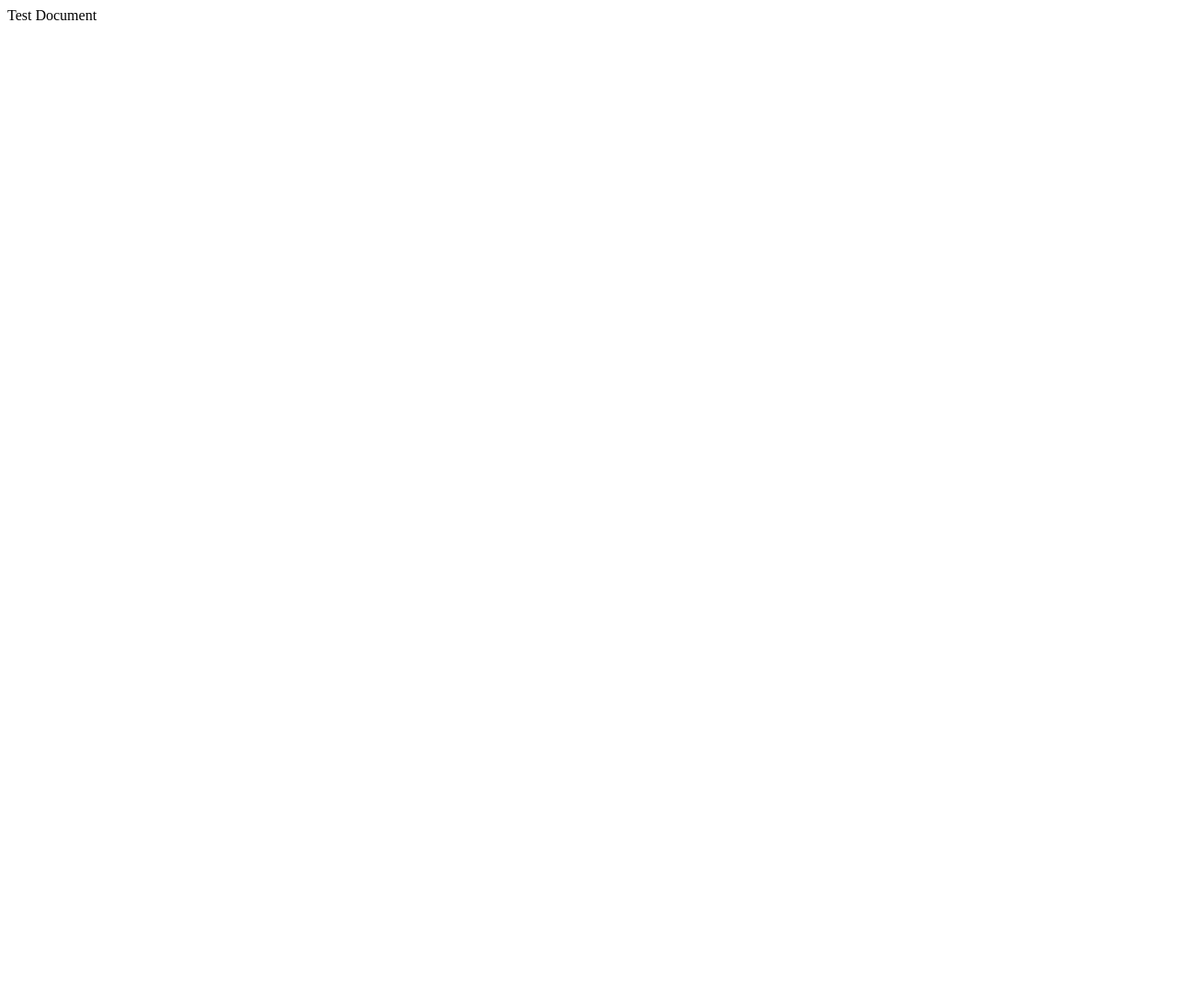
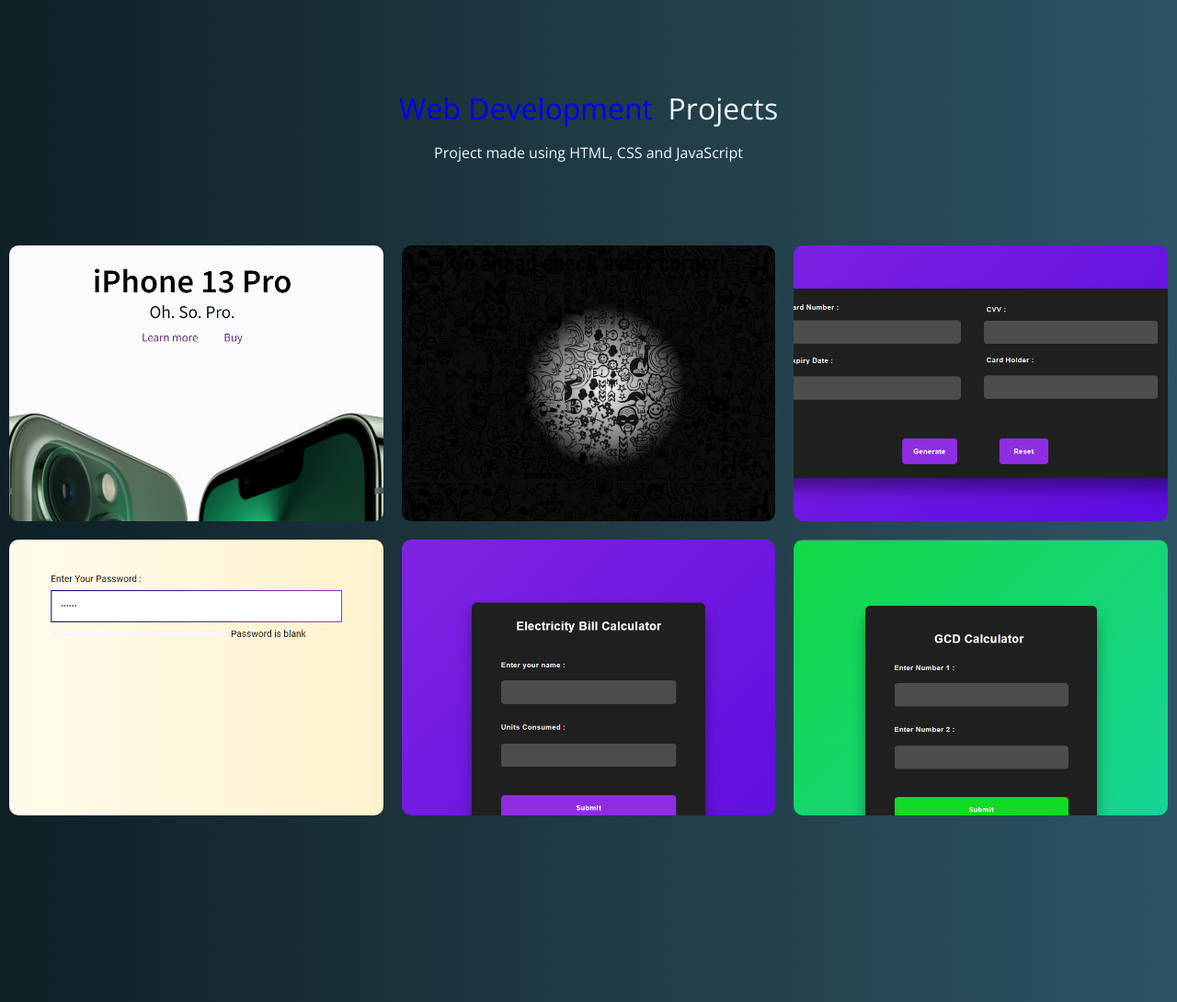
Before and after one commit to LiQuiD-404/Web-Dev-Projects, a plain HTML site: page index.html in a window 1280 px wide. Shown: the top 1090 px of the page at 92% size. Before the commit the page ends 800 px from the top, so only its background shows below. Drawn offline with nearby package versions, Linux system fonts and the light colour scheme.

Commit message:
Updated Code

```diff
--- a/index.html
+++ b/index.html
@@ -1,12 +1,45 @@
 <!DOCTYPE html>
 <html lang="en">
+
 <head>
     <meta charset="UTF-8">
     <meta http-equiv="X-UA-Compatible" content="IE=edge">
     <meta name="viewport" content="width=device-width, initial-scale=1.0">
-    <title>Web Dev Projects</title>
+    <title>Web Dev Projects | Shubham Singh</title>
+    <link rel="stylesheet" href="style.css">
 </head>
+
 <body>
-    Test Document
+    <div class="intro">
+        <span>Web Development &nbsp;</span> Projects
+    </div>
+    <div class="subintro">
+        Project made using HTML, CSS and JavaScript
+    </div>
+    <div class="projects">
+        <div class="grid-container">
+            <div class="grid-item" id="apple">
+                <img src="./project/apple.png" height="500px" width="1000px">
+            </div>
+            <div class="grid-item">
+                <img src="./project/flashlight_game.png" height="500px" width="1100px">
+            </div>
+            <div class="grid-item" id="creditcard">
+                <img src="./project/credit_card.png" height="500px" width="1000px">
+            </div>
+            <div class="grid-item">
+                <img src="./project/password_strength.png" height="500px" width="1000px">
+            </div>
+            <div class="grid-item">
+                <img src="./project/electricity_bill.png" height="500px" width="1000px">
+            </div>
+            <div class="grid-item">
+                <img src="./project/gcd_calculator.png" height="500px" width="1100px">
+            </div>
+
+        </div>
+    </div>
+
 </body>
+
 </html>
--- /dev/null
+++ b/style.css
@@ -0,0 +1,84 @@
+@import url('https://fonts.googleapis.com/css2?family=Open+Sans:wght@300;400;500;600&display=swap');
+
+*{
+    margin: 0px;
+    padding: 0px;
+
+}
+body{
+    background: linear-gradient(to right, #0f2027, #203a43, #2c5364);
+    color: aliceblue;
+    font-family: 'Open Sans', sans-serif;
+    overflow-x: hidden;
+    height: 200vh;
+
+}
+
+.intro{
+    font-weight: 100;
+    margin-top: 3em;
+    /* border: 1px solid red; */
+    display: flex;
+    align-items: center;
+    justify-content: center;
+    font-size: 2rem;
+}
+
+.intro span{
+    color: blue;
+}
+
+.subintro{
+    /* border: 1px solid red; */
+    display: flex;
+    align-items: center;
+    justify-content: center;
+    margin-top: 1em;
+    font-weight: 100;
+}
+
+.projects{
+    padding-top: 5rem;
+    display: flex;
+    align-items: center;
+    justify-content: center;
+}
+.grid-container{
+    display: grid;
+    grid-template-columns: repeat(3, 1fr);
+    gap: 20px;
+    grid-auto-rows: minmax(200px, 300px);
+    padding:10px;
+
+}
+
+.grid-item{
+    position: relative;;
+    overflow: hidden;
+    display: flex;
+    justify-content: center;
+    border-radius: 10px;
+}
+
+#creditcard{
+    display: flex;
+    justify-content: center;
+    align-items: center;
+}
+
+
+.grid-item img {
+	-webkit-transform: scale(1);
+	transform: scale(1);
+	-webkit-transition: .3s ease-in-out;
+	transition: .3s ease-in-out;
+}
+.grid-item:hover img {
+	-webkit-transform: scale(1.3);
+	transform: scale(1.3);
+}
+
+#apple:hover{
+    border: 1px solid red;
+
+}
```
Also changed, not shown: project/apple.png (added), project/credit_card.png (added), project/electricity_bill.png (added), project/flashlight_game.png (added), project/gcd_calculator.png (added), project/password_strength.png (added), script.js (added).
